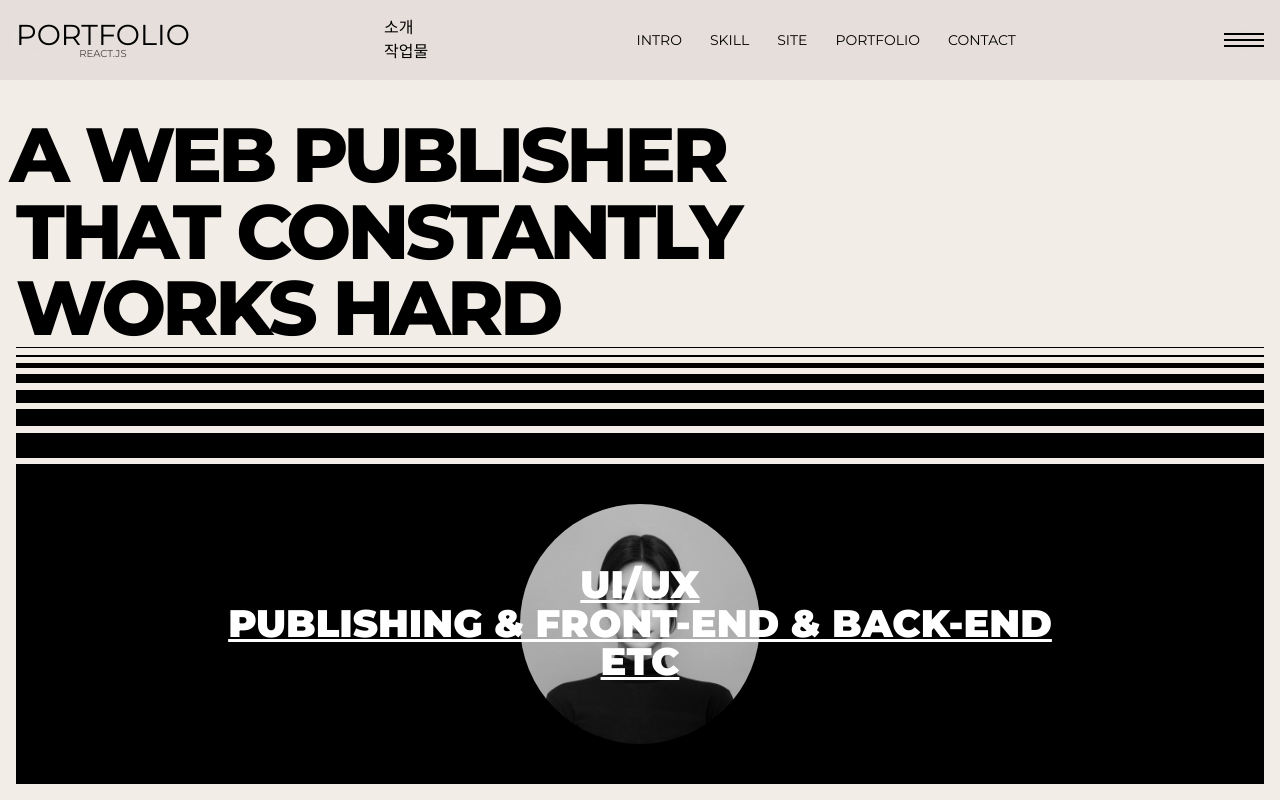
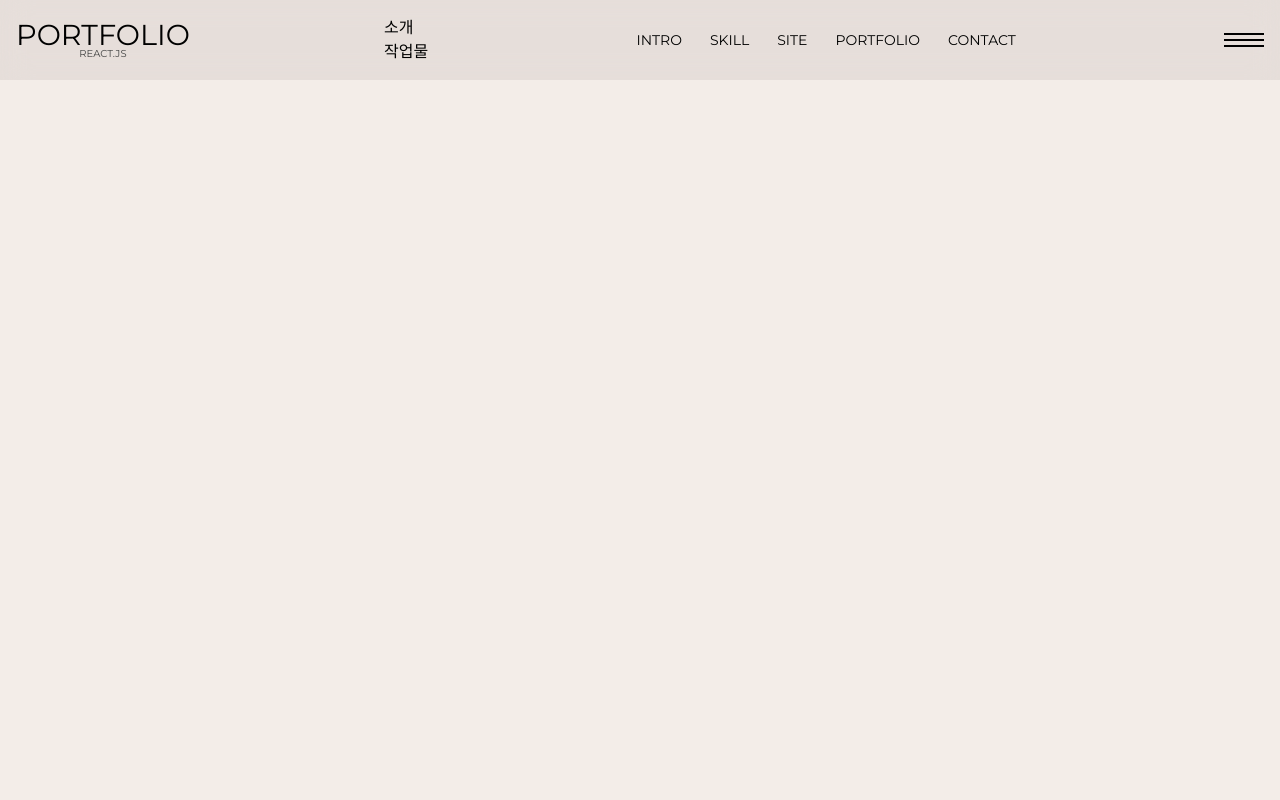
Before and after one commit to eggleebee/port2024-react, a React (Create React App) app: page / in a window 1280 px wide. Shown: the top 800 px of the page. Built offline with nearby package versions, Linux system fonts and the light colour scheme; a small style sheet from the web is missing; a web font is replaced by a local one.

Commit message:
build 업데이트

```diff
--- a/src/App.js
+++ b/src/App.js
@@ -5,6 +5,7 @@ import About from "./components/About";
 
 import smooth from "./utils/smooth"
 import link from "./utils/link"
+import Header from "./components/Header";
 
 const App = () => {
 
@@ -17,10 +18,7 @@ const App = () => {
         <BrowserRouter>
             <switch>
                 <Routes>
-                    <Route path="/" element={<HomeView />} />
-                </Routes>
-                <Routes>
-                    <Route path="/a" element={<About />} />
+                    <Route path="" element={<Header />} />
                 </Routes>
             </switch>
         </BrowserRouter>
```
Also changed, not shown: 7 other files (tests, documents, lock files or other folders).
